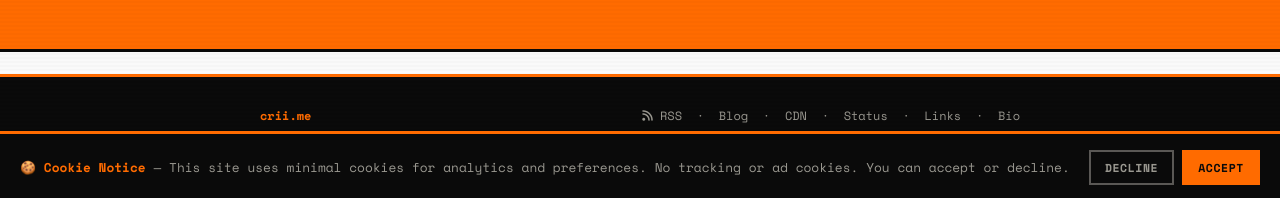
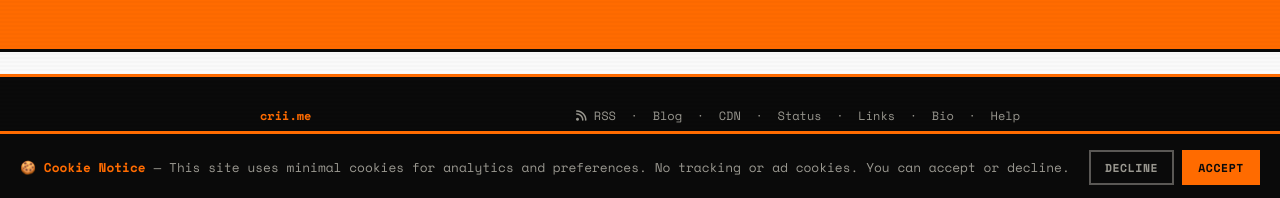
Before and after one commit to giocolieredev/the-blog, a Jekyll site: the page built from index.html, in a window 1280 px wide. Shown: the part 699-897 px from the top of the page. Built offline with Jekyll 4.4.1, drawn with Linux system fonts in a browser that asks for light colours.

Commit message:
Add help.crii.me to blog footer
🤖 Generated with Codebuff
Co-Authored-By: Codebuff <noreply@codebuff.com>

```diff
--- a/_includes/footer.html
+++ b/_includes/footer.html
@@ -17,6 +17,8 @@
       <a href="https://link.crii.me">Links</a>
       &nbsp;·&nbsp;
       <a href="https://bio.crii.me">Bio</a>
+      &nbsp;·&nbsp;
+      <a href="https://help.crii.me">Help</a>
     </div>
   </div>
 </footer>
```
